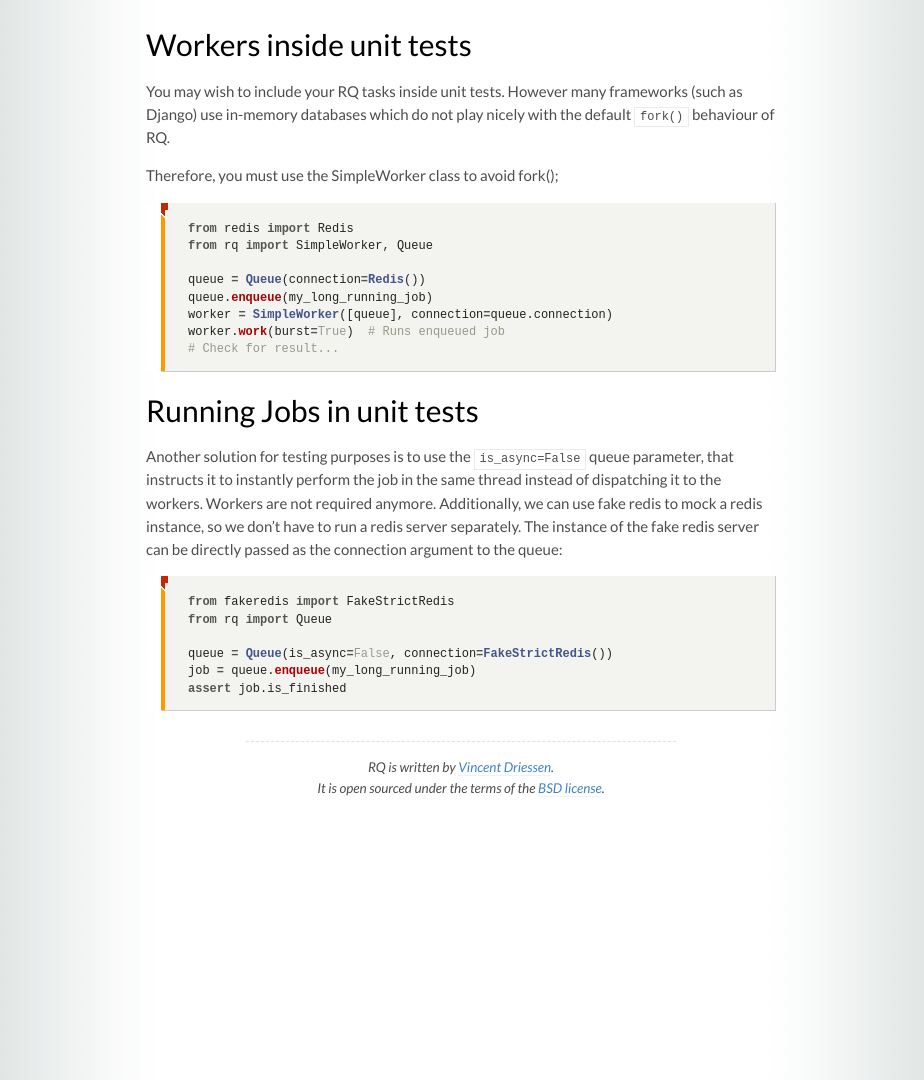
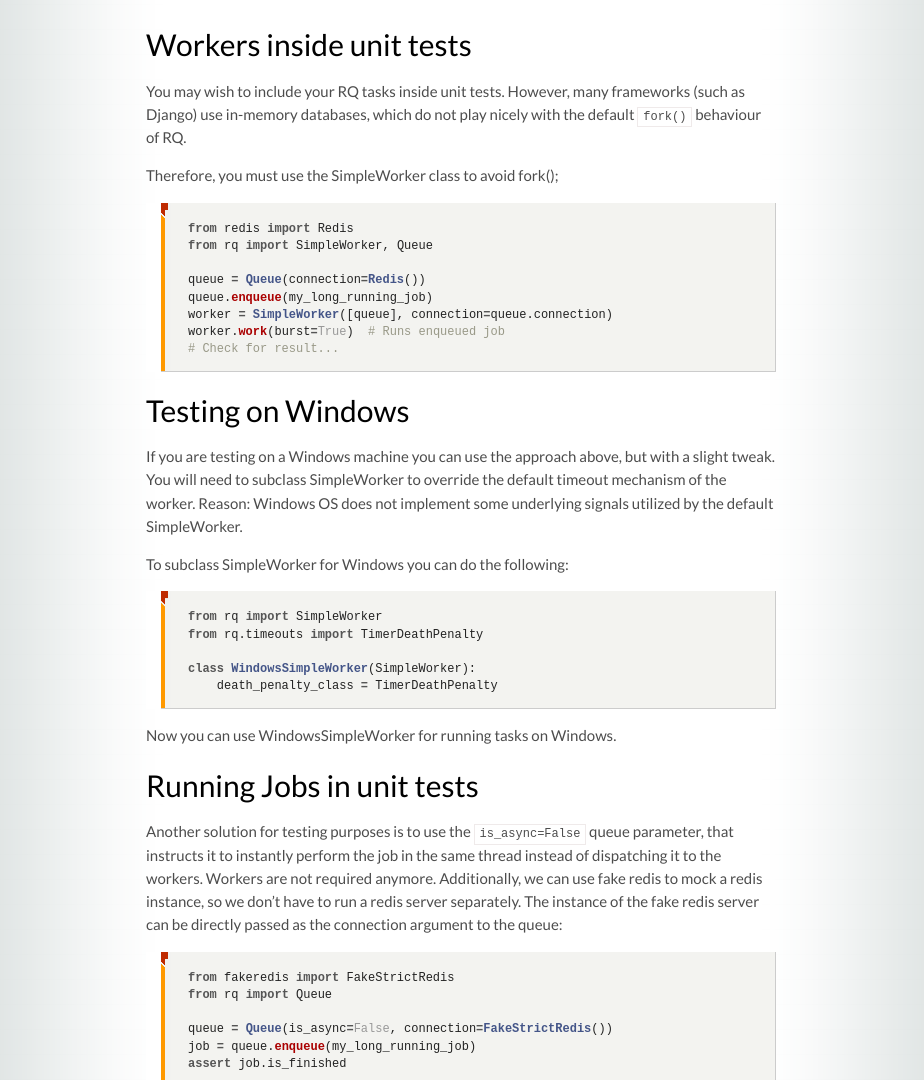
Before and after one commit to rq/rq, a Jekyll site: the page built from docs/docs/testing.md, in a window 1280 px wide and 1400 px high. Shown: the part 320-1400 px from the top of the window, without its empty margins (179-1103 px from the left). Built offline with Jekyll 4.4.1, drawn with Linux system fonts in a browser that asks for light colours; some web fonts are replaced; comment, search, counter and statistics services are not loaded.

Commit message:
Added section in testing.md explaining how to utilize `SimpleWorker` on Windows OS

````diff
--- a/docs/docs/testing.md
+++ b/docs/docs/testing.md
@@ -5,7 +5,7 @@ layout: docs
 
 ## Workers inside unit tests
 
-You may wish to include your RQ tasks inside unit tests. However many frameworks (such as Django) use in-memory databases which do not play nicely with the default `fork()` behaviour of RQ.
+You may wish to include your RQ tasks inside unit tests. However, many frameworks (such as Django) use in-memory databases, which do not play nicely with the default `fork()` behaviour of RQ.
 
 Therefore, you must use the SimpleWorker class to avoid fork();
 
@@ -19,6 +19,25 @@ worker = SimpleWorker([queue], connection=queue.connection)
 worker.work(burst=True)  # Runs enqueued job
 # Check for result...
 ```
+
+
+## Testing on Windows
+
+If you are testing on a Windows machine you can use the approach above, but with a slight tweak.
+You will need to subclass SimpleWorker to override the default timeout mechanism of the worker.
+Reason: Windows OS does not implement some underlying signals utilized by the default SimpleWorker.
+
+To subclass SimpleWorker for Windows you can do the following:
+
+```python
+from rq import SimpleWorker
+from rq.timeouts import TimerDeathPenalty
+
+class WindowsSimpleWorker(SimpleWorker):
+    death_penalty_class = TimerDeathPenalty
+```
+
+Now you can use WindowsSimpleWorker for running tasks on Windows.
 
 
 ## Running Jobs in unit tests
````
